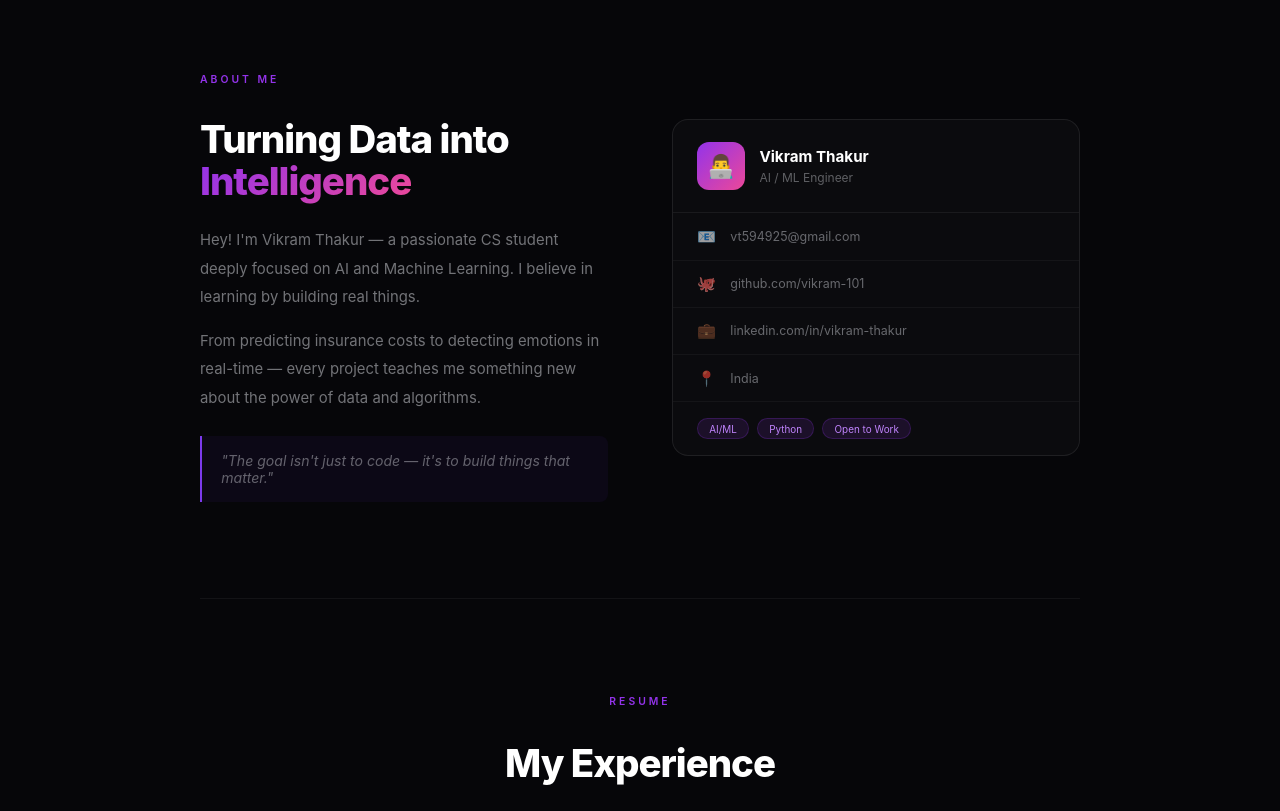
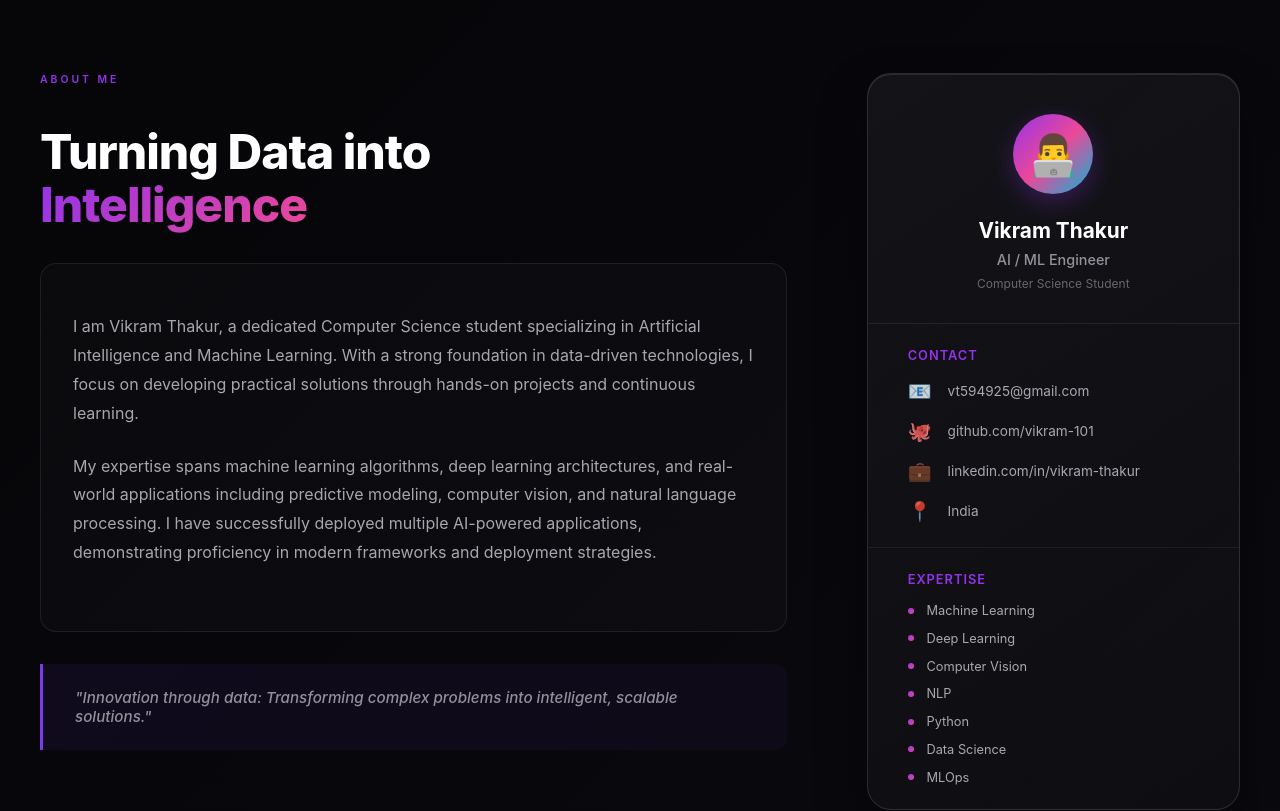
Before and after one commit to vikram-101/vikram-portfolio, a React (Create React App) app: page / in a window 1280 px wide. Shown: the part 1000-1811 px from the top of the page. Built offline with nearby package versions, Linux system fonts and the light colour scheme.

Commit message:
Update about section with professional styling and mobile responsiveness

```diff
--- a/src/App.js
+++ b/src/App.js
@@ -50,6 +50,32 @@ export default function Portfolio() {
 
   return (
     <div style={{ background: "#060609", color: "#e8eaf0", fontFamily: "-apple-system, BlinkMacSystemFont, 'Segoe UI', sans-serif", minHeight: "100vh", overflowX: "hidden" }}>
+      <style>
+        {`
+          @media (max-width: 768px) {
+            nav {
+              padding: 0 1rem !important;
+              height: 50px !important;
+            }
+            nav > div:first-child {
+              font-size: 0.9rem !important;
+            }
+            nav > div:nth-child(2) {
+              display: none !important;
+            }
+            nav > a {
+              font-size: 0.7rem !important;
+              padding: 0.35rem 0.9rem !important;
+            }
+          }
+          @media (max-width: 480px) {
+            nav > a {
+              font-size: 0.65rem !important;
+              padding: 0.3rem 0.7rem !important;
+            }
+          }
+        `}
+      </style>
 
       {/* BG glow */}
       <div style={{ position: "fixed", inset: 0, pointerEvents: "none", zIndex: 0 }}>
@@ -124,44 +150,65 @@ export default function Portfolio() {
       <div style={{ height: 1, background: "rgba(255,255,255,0.05)", maxWidth: 880, margin: "0 auto" }} />
 
       {/* ABOUT */}
-      <section id="about" style={{ position: "relative", zIndex: 1, padding: "6rem 2rem", display: "flex", justifyContent: "center" }}>
-        <div style={{ maxWidth: 880, width: "100%", display: "grid", gridTemplateColumns: "1fr 1fr", gap: "4rem", alignItems: "center" }}>
+      <section id="about" style={{ position: "relative", zIndex: 1, padding: "6rem 2rem", display: "flex", justifyContent: "center", background: "linear-gradient(135deg, rgba(6,6,9,0.98) 0%, rgba(10,10,15,0.98) 100%)" }}>
+        <div style={{ maxWidth: 1200, width: "100%", display: "grid", gridTemplateColumns: "2fr 1fr", gap: "5rem", alignItems: "start" }}>
           <div data-id="ab1" style={{ ...fade("ab1") }}>
-            <div style={{ fontSize: "0.65rem", letterSpacing: "3px", textTransform: "uppercase", color: "#9333ea", marginBottom: "0.8rem", fontWeight: 600 }}>About Me</div>
-            <h2 style={{ fontSize: "clamp(1.8rem, 3vw, 2.4rem)", fontWeight: 800, letterSpacing: "-1px", color: "#fff", marginBottom: "1.5rem", lineHeight: 1.1 }}>
+            <div style={{ fontSize: "0.65rem", letterSpacing: "3px", textTransform: "uppercase", color: "#9333ea", marginBottom: "1rem", fontWeight: 600 }}>About Me</div>
+            <h2 style={{ fontSize: "clamp(2rem, 4vw, 3rem)", fontWeight: 800, letterSpacing: "-1px", color: "#fff", marginBottom: "2rem", lineHeight: 1.1 }}>
               Turning Data into<br />
               <span style={{ background: "linear-gradient(135deg,#9333ea,#ec4899)", WebkitBackgroundClip: "text", WebkitTextFillColor: "transparent" }}>Intelligence</span>
             </h2>
-            <p style={{ color: "rgba(232,234,240,0.48)", lineHeight: 1.9, fontSize: "0.93rem", marginBottom: "1rem" }}>
-              Hey! I'm Vikram Thakur — a passionate CS student deeply focused on AI and Machine Learning. I believe in learning by building real things.
-            </p>
-            <p style={{ color: "rgba(232,234,240,0.48)", lineHeight: 1.9, fontSize: "0.93rem", marginBottom: "1.5rem" }}>
-              From predicting insurance costs to detecting emotions in real-time — every project teaches me something new about the power of data and algorithms.
-            </p>
-            <div style={{ padding: "1rem 1.2rem", borderLeft: "2px solid #7c3aed", background: "rgba(124,58,237,0.06)", borderRadius: "0 8px 8px 0", fontSize: "0.88rem", fontStyle: "italic", color: "rgba(232,234,240,0.4)" }}>
-              "The goal isn't just to code — it's to build things that matter."
+            <div style={{ background: "rgba(255,255,255,0.02)", border: "1px solid rgba(255,255,255,0.08)", borderRadius: "16px", padding: "2rem", marginBottom: "2rem" }}>
+              <p style={{ color: "rgba(232,234,240,0.7)", lineHeight: 1.8, fontSize: "1rem", marginBottom: "1.5rem" }}>
+                I am Vikram Thakur, a dedicated Computer Science student specializing in Artificial Intelligence and Machine Learning. With a strong foundation in data-driven technologies, I focus on developing practical solutions through hands-on projects and continuous learning.
+              </p>
+              <p style={{ color: "rgba(232,234,240,0.7)", lineHeight: 1.8, fontSize: "1rem", marginBottom: "2rem" }}>
+                My expertise spans machine learning algorithms, deep learning architectures, and real-world applications including predictive modeling, computer vision, and natural language processing. I have successfully deployed multiple AI-powered applications, demonstrating proficiency in modern frameworks and deployment strategies.
+              </p>
+            </div>
+            <div style={{ padding: "1.5rem 2rem", borderLeft: "3px solid #7c3aed", background: "linear-gradient(135deg, rgba(124,58,237,0.08), rgba(147,51,234,0.05))", borderRadius: "0 12px 12px 0", fontSize: "0.95rem", fontStyle: "italic", color: "rgba(232,234,240,0.6)", fontWeight: 500 }}>
+              "Innovation through data: Transforming complex problems into intelligent, scalable solutions."
             </div>
           </div>
 
           <div data-id="ab2" style={{ ...fade("ab2", 0.15) }}>
-            <div style={{ background: "rgba(255,255,255,0.025)", border: "1px solid rgba(255,255,255,0.08)", borderRadius: "16px", overflow: "hidden" }}>
-              <div style={{ padding: "1.4rem 1.5rem", borderBottom: "1px solid rgba(255,255,255,0.06)", display: "flex", alignItems: "center", gap: "0.9rem" }}>
-                <div style={{ width: 48, height: 48, borderRadius: "12px", background: "linear-gradient(135deg,#9333ea,#ec4899)", display: "flex", alignItems: "center", justifyContent: "center", fontSize: "1.4rem", flexShrink: 0 }}>👨‍💻</div>
-                <div>
-                  <div style={{ fontWeight: 700, fontSize: "0.95rem", color: "#fff" }}>Vikram Thakur</div>
-                  <div style={{ fontSize: "0.75rem", color: "rgba(232,234,240,0.38)", marginTop: "0.2rem" }}>AI / ML Engineer</div>
+            <div style={{ background: "linear-gradient(145deg, rgba(255,255,255,0.05), rgba(255,255,255,0.02))", border: "1px solid rgba(255,255,255,0.12)", borderRadius: "24px", overflow: "hidden", boxShadow: "0 25px 50px rgba(0,0,0,0.4), inset 0 1px 0 rgba(255,255,255,0.1)" }}>
+              <div style={{ padding: "2.5rem 2.5rem 2rem", textAlign: "center", borderBottom: "1px solid rgba(255,255,255,0.08)" }}>
+                <div style={{ width: 80, height: 80, borderRadius: "50%", background: "linear-gradient(135deg,#9333ea,#ec4899,#06b6d4)", display: "flex", alignItems: "center", justifyContent: "center", fontSize: "2.5rem", margin: "0 auto 1.5rem", boxShadow: "0 8px 24px rgba(147,51,234,0.3)" }}>👨‍💻</div>
+                <div style={{ fontWeight: 700, fontSize: "1.3rem", color: "#fff", marginBottom: "0.5rem" }}>Vikram Thakur</div>
+                <div style={{ fontSize: "0.9rem", color: "rgba(232,234,240,0.6)", fontWeight: 500 }}>AI / ML Engineer</div>
+                <div style={{ fontSize: "0.75rem", color: "rgba(232,234,240,0.4)", marginTop: "0.5rem" }}>Computer Science Student</div>
+              </div>
+
+              <div style={{ padding: "0" }}>
+                <div style={{ padding: "1.5rem 2.5rem", borderBottom: "1px solid rgba(255,255,255,0.06)" }}>
+                  <div style={{ fontSize: "0.8rem", fontWeight: 600, color: "#9333ea", textTransform: "uppercase", letterSpacing: "1px", marginBottom: "1rem" }}>Contact</div>
+                  <div style={{ display: "flex", flexDirection: "column", gap: "1rem" }}>
+                    {[
+                      ["📧","vt594925@gmail.com"],
+                      ["🐙","github.com/vikram-101"],
+                      ["💼","linkedin.com/in/vikram-thakur"],
+                      ["📍","India"]
+                    ].map(([icon,text]) => (
+                      <div key={text} style={{ display: "flex", alignItems: "center", gap: "1rem" }}>
+                        <span style={{ fontSize: "1.2rem", opacity: 0.8 }}>{icon}</span>
+                        <span style={{ fontSize: "0.85rem", color: "rgba(232,234,240,0.7)", fontWeight: 400 }}>{text}</span>
+                      </div>
+                    ))}
+                  </div>
                 </div>
-              </div>
-              {[["📧","vt594925@gmail.com"],["🐙","github.com/vikram-101"],["💼","linkedin.com/in/vikram-thakur"],["📍","India"]].map(([icon,text]) => (
-                <div key={text} style={{ display: "flex", alignItems: "center", gap: "0.9rem", padding: "0.85rem 1.5rem", borderBottom: "1px solid rgba(255,255,255,0.04)" }}>
-                  <span style={{ fontSize: "0.95rem", opacity: 0.6 }}>{icon}</span>
-                  <span style={{ fontSize: "0.78rem", color: "rgba(232,234,240,0.42)" }}>{text}</span>
+
+                <div style={{ padding: "1.5rem 2.5rem" }}>
+                  <div style={{ fontSize: "0.8rem", fontWeight: 600, color: "#9333ea", textTransform: "uppercase", letterSpacing: "1px", marginBottom: "1rem" }}>Expertise</div>
+                  <div style={{ display: "flex", flexDirection: "column", gap: "0.8rem" }}>
+                    {["Machine Learning","Deep Learning","Computer Vision","NLP","Python","Data Science","MLOps"].map(skill => (
+                      <div key={skill} style={{ display: "flex", alignItems: "center", gap: "0.8rem" }}>
+                        <div style={{ width: 6, height: 6, borderRadius: "50%", background: "linear-gradient(135deg,#9333ea,#ec4899)" }}></div>
+                        <span style={{ fontSize: "0.8rem", color: "rgba(232,234,240,0.7)", fontWeight: 400 }}>{skill}</span>
+                      </div>
+                    ))}
+                  </div>
                 </div>
-              ))}
-              <div style={{ padding: "1rem 1.5rem", display: "flex", gap: "0.5rem", flexWrap: "wrap" }}>
-                {["AI/ML","Python","Open to Work"].map(t => (
-                  <span key={t} style={{ fontSize: "0.62rem", padding: "0.22rem 0.7rem", borderRadius: "100px", background: "rgba(147,51,234,0.12)", border: "1px solid rgba(147,51,234,0.22)", color: "#c084fc" }}>{t}</span>
-                ))}
               </div>
             </div>
           </div>
```
